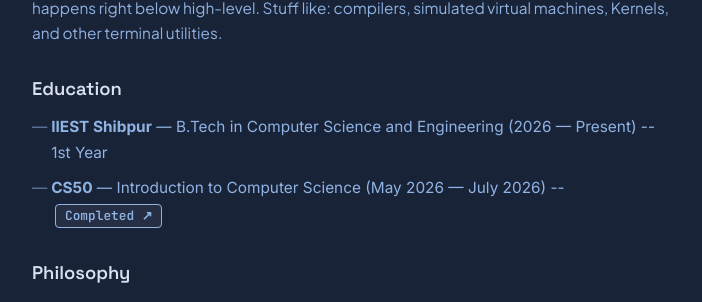
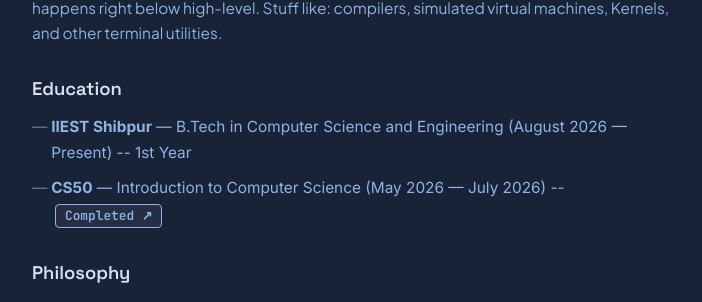
Before and after one commit to Titan-06/Titan-06.github.io, a Jekyll site: the page built from index.html, in a window 1280 px wide. Shown: the part 538-840 px from the top of the page, without its empty margins (288-990 px from the left). Built offline with Jekyll 4.4.1, drawn with Linux system fonts in a browser that asks for light colours; some web fonts are replaced.

Commit message:
Few edits to info

```diff
--- a/_config.yml
+++ b/_config.yml
@@ -1,5 +1,5 @@
 # Site Configuration for Syed Alkama Adib (Titan) Portfolio
-title: "Titan | Systems Software Engineer & Computer Science"
+title: "Titan"
 email: "syedalkama2419@gmail.com"
 description: "Systems software engineering, compilers, computer architecture, and low-level C programming."
 author: "Syed Alkama Adib"
--- a/index.html
+++ b/index.html
@@ -23,7 +23,7 @@
   <h3 class="mono">Education</h3>
   <ul class="prose-list">
     <li>
-      <strong>IIEST Shibpur</strong> — B.Tech in Computer Science and Engineering (2026 — Present) -- 1st Year
+      <strong>IIEST Shibpur</strong> — B.Tech in Computer Science and Engineering (August 2026 — Present) -- 1st Year
     </li>
     <li>
       <strong>CS50</strong> — Introduction to Computer Science (May 2026 — July 2026) -- <a class="cert-link"
```
